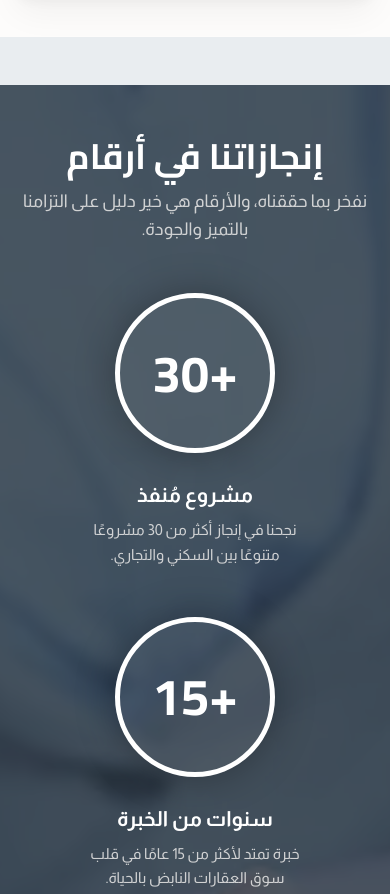
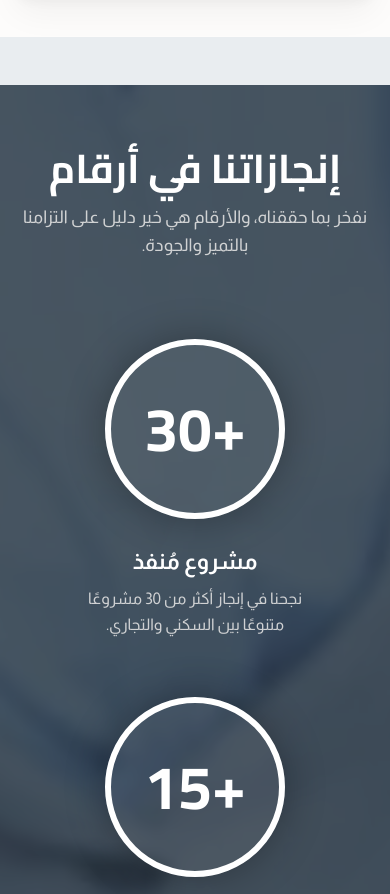
Before and after one commit to Alemangroub/elemannet, an Astro site: page / in a window 390 px wide. Shown: the part 2242-3136 px from the top of the page. Built offline with nearby package versions, Linux system fonts and the light colour scheme; Astro itself is replaced by a stand-in of ours.

Commit message:
Refactor: Clean up and modernize Achievements section

```diff
--- a/src/components/Achievements.astro
+++ b/src/components/Achievements.astro
@@ -10,10 +10,10 @@ import achievements from '../data/achievements.json';
             <p class="section-subtitle">نفخر بما حققناه، والأرقام هي خير دليل على التزامنا بالتميز والجودة.</p>
         </div>
         <div class="achievements-grid">
-            {achievements.map((item, index) => (
-                <div class="achievement-item" data-index={index}>
+            {achievements.map((item) => (
+                <div class="achievement-item">
                     <div class="achievement-circle">
-                        <span class="achievement-value" data-value={item.value.replace('+', '')}>0</span>
+                        <span class="achievement-value" data-target-value={item.value.replace('+', '')}>0</span>
                     </div>
                     <h3 class="achievement-title">{item.title}</h3>
                     <p class="achievement-description">{item.description}</p>
@@ -23,54 +23,48 @@ import achievements from '../data/achievements.json';
     </div>
 </section>
 
-<script is:inline>
-    document.addEventListener('DOMContentLoaded', () => {
-        function animateValue(element, start, end, duration) {
-            let startTimestamp = null;
-            const step = (timestamp) => {
-                if (!startTimestamp) startTimestamp = timestamp;
-                const progress = Math.min((timestamp - startTimestamp) / duration, 1);
-                const current = Math.floor(progress * (end - start) + start);
-                element.textContent = `+${current}`;
+<script>
+    const animatedCounters = new WeakSet();
+
+    const animateValue = (element, start, end, duration) => {
+        let startTime = null;
+        const step = (currentTime) => {
+            if (!startTime) startTime = currentTime;
+            const progress = Math.min((currentTime - startTime) / duration, 1);
+            const currentValue = Math.floor(progress * (end - start) + start);
+            element.textContent = `+${currentValue}`;
             if (progress < 1) {
                 window.requestAnimationFrame(step);
             }
         };
         window.requestAnimationFrame(step);
-        }
+    };
 
-        if (!('IntersectionObserver' in window)) {
-            const items = document.querySelectorAll('.achievement-item');
-            items.forEach(item => {
-                item.classList.add('is-visible');
-                const valueEl = item.querySelector('.achievement-value');
-                const finalValue = parseInt(valueEl.getAttribute('data-value'), 10);
-                valueEl.textContent = `+${finalValue}`;
-            });
-            return;
-        }
-
-        const items = document.querySelectorAll('.achievement-item');
-        const observer = new IntersectionObserver((entries, observer) => {
+    const observer = new IntersectionObserver((entries) => {
         entries.forEach(entry => {
-                if (entry.isIntersecting) {
-                    const item = entry.target;
-                    const valueEl = item.querySelector('.achievement-value');
-                    const finalValue = parseInt(valueEl.getAttribute('data-value'), 10);
+            if (entry.isIntersecting && !animatedCounters.has(entry.target)) {
+                const valueEl = entry.target.querySelector('.achievement-value');
+                const finalValue = parseInt(valueEl.getAttribute('data-target-value'), 10);
                 animateValue(valueEl, 0, finalValue, 2000);
-                    item.classList.add('is-visible');
-                    observer.unobserve(item);
+                animatedCounters.add(entry.target);
+                entry.target.classList.add('is-visible');
             }
         });
     }, { threshold: 0.5 });
 
-        items.forEach(item => {
+    document.querySelectorAll('.achievement-item').forEach(item => {
         observer.observe(item);
-        });
     });
 </script>
 
 <style>
+    :root {
+        --color-primary-text: #ffffff;
+        --color-secondary-text: #e0e0e0;
+        --font-main: 'Cairo', sans-serif;
+        --font-secondary: 'Almarai', sans-serif;
+    }
+
     .achievements {
         position: relative;
         padding: 100px 0;
@@ -106,17 +100,17 @@ import achievements from '../data/achievements.json';
     }
 
     .section-title {
-        font-family: 'Cairo', sans-serif;
+        font-family: var(--font-main);
         font-size: 3rem;
         font-weight: 800;
-        color: #ffffff;
+        color: var(--color-primary-text);
         margin-bottom: 10px;
     }
 
     .section-subtitle {
-        font-family: 'Almarai', sans-serif;
+        font-family: var(--font-secondary);
         font-size: 1.3rem;
-        color: #e0e0e0;
+        color: var(--color-secondary-text);
         max-width: 650px;
         margin: 0 auto;
         line-height: 1.6;
@@ -127,8 +121,6 @@ import achievements from '../data/achievements.json';
         display: grid;
         grid-template-columns: repeat(auto-fit, minmax(250px, 1fr));
         gap: 60px 40px;
-        justify-content: center;
-        align-items: start;
     }
 
     .achievement-item {
@@ -138,14 +130,12 @@ import achievements from '../data/achievements.json';
         text-align: center;
         opacity: 0;
         transform: translateY(30px);
-        visibility: hidden;
-        transition: opacity 0.7s ease-out, transform 0.7s ease-out, visibility 0.7s;
+        transition: opacity 0.7s ease-out, transform 0.7s ease-out;
     }
 
     .achievement-item.is-visible {
         opacity: 1;
         transform: translateY(0);
-        visibility: visible;
     }
 
     .achievement-circle {
@@ -153,7 +143,7 @@ import achievements from '../data/achievements.json';
         height: 200px;
         border-radius: 50%;
         background-color: rgba(255, 255, 255, 0.05);
-        border: 6px solid #ffffff;
+        border: 6px solid var(--color-primary-text);
         display: flex;
         justify-content: center;
         align-items: center;
@@ -168,98 +158,46 @@ import achievements from '../data/achievements.json';
     }
 
     .achievement-value {
-        font-family: 'Cairo', sans-serif;
+        font-family: var(--font-main);
         font-size: 4.5rem;
         font-weight: 800;
-        color: #ffffff;
-        line-height: 1;
+        color: var(--color-primary-text);
     }
 
     .achievement-title {
-        font-family: 'Almarai', sans-serif;
+        font-family: var(--font-secondary);
         font-size: 1.6rem;
         font-weight: 700;
-        color: #ffffff;
+        color: var(--color-primary-text);
         margin-bottom: 10px;
     }
 
     .achievement-description {
-        font-family: 'Almarai', sans-serif;
+        font-family: var(--font-secondary);
         font-size: 1rem;
-        color: #e0e0e0;
+        color: var(--color-secondary-text);
         line-height: 1.6;
         max-width: 240px;
         opacity: 0.9;
     }
 
-    /* Responsive Styles */
-    @media (max-width: 992px) {
-        .achievements {
-            padding: 80px 0;
-        }
-        .section-header {
-            margin-bottom: 70px;
-        }
-    }
-
     @media (max-width: 768px) {
         .achievements {
-            background-attachment: scroll; /* Disable parallax for performance */
+            background-attachment: scroll;
             padding: 60px 0;
         }
-        .section-header {
-            margin-bottom: 60px;
-        }
-        .section-title {
-            font-size: 2.5rem;
-        }
-        .section-subtitle {
-            font-size: 1.1rem;
-        }
-        .achievements-grid {
-            gap: 50px;
-        }
-        .achievement-circle {
-            width: 180px;
-            height: 180px;
-            border-width: 5px;
-        }
-        .achievement-value {
-            font-size: 3.8rem;
-        }
-        .achievement-title {
-            font-size: 1.4rem;
-        }
+        .section-title { font-size: 2.5rem; }
+        .section-subtitle { font-size: 1.1rem; }
+        .achievement-circle { width: 180px; height: 180px; }
+        .achievement-value { font-size: 3.8rem; }
+        .achievement-title { font-size: 1.4rem; }
     }
 
     @media (max-width: 576px) {
-        .achievements {
-            padding: 50px 0;
-        }
-        .section-header {
-            margin-bottom: 50px;
-        }
-        .section-title {
-            font-size: 2.2rem;
-        }
         .achievements-grid {
             grid-template-columns: 1fr;
             max-width: 320px;
             margin: 0 auto;
-            gap: 50px;
-        }
-        .achievement-circle {
-            width: 160px;
-            height: 160px;
-        }
-        .achievement-value {
-            font-size: 3.2rem;
-        }
-        .achievement-title {
-            font-size: 1.3rem;
-        }
-        .achievement-description {
-            font-size: 0.95rem;
         }
     }
 </style>
```
Lines whose indentation alone changed are shown as unchanged.
